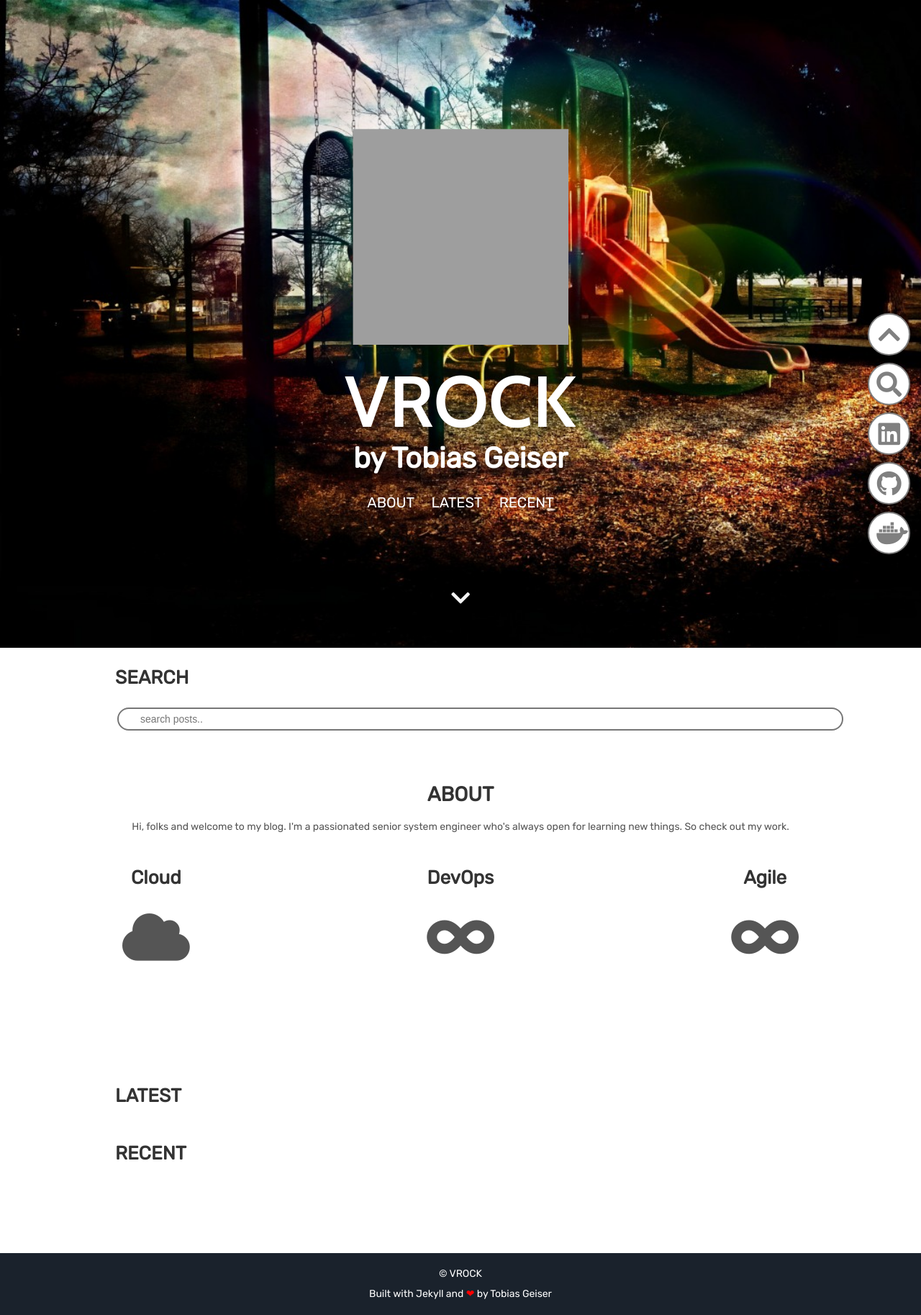
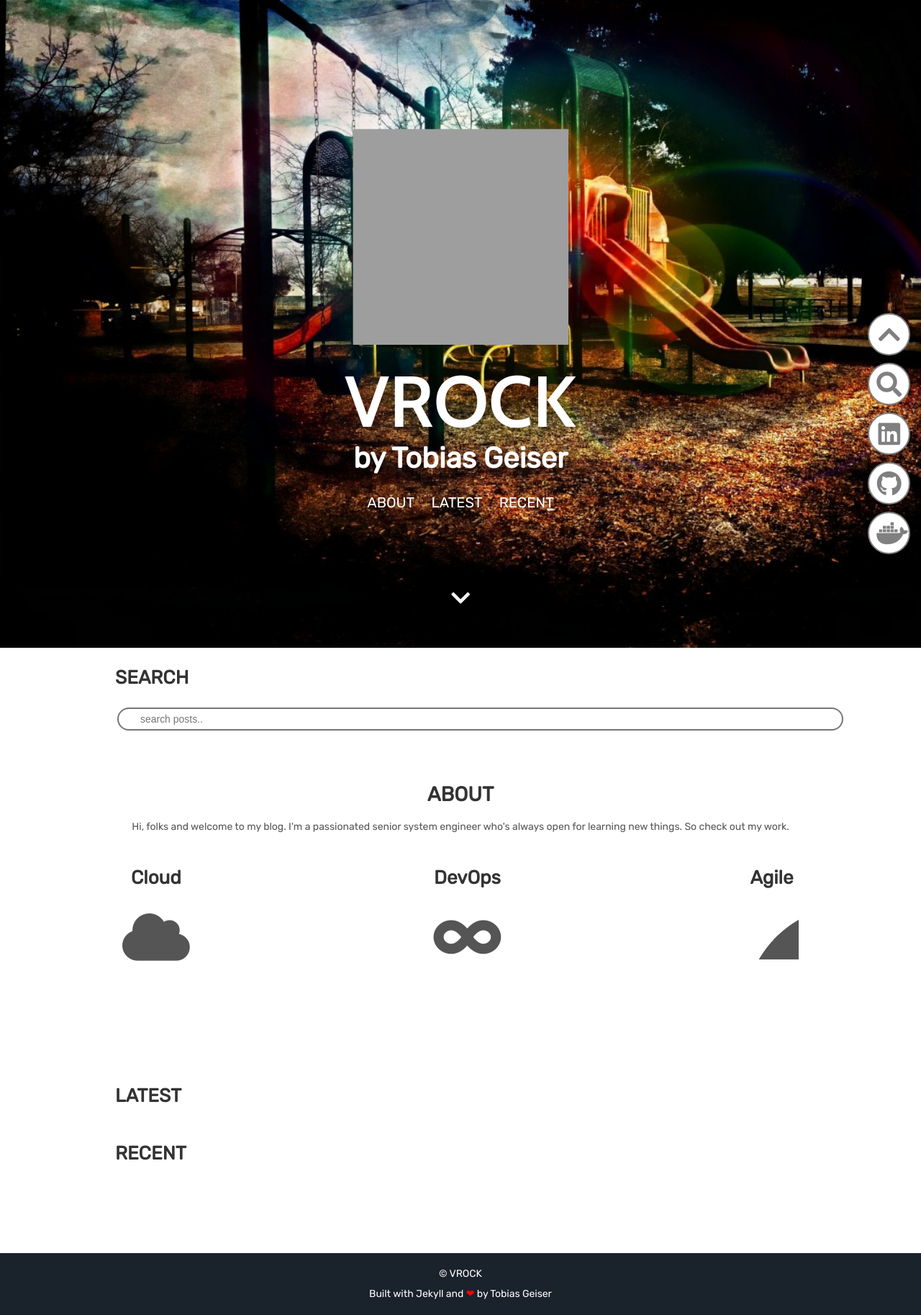
Before and after one commit to team-vrock/jekyll-theme-vrock, a Jekyll site: the page built from index.html, in a window 1280 px wide. Shown: the whole page at 72% size. Built offline with Jekyll 4.4.1, drawn with Linux system fonts in a browser that asks for light colours; comment, search, counter and statistics services are not loaded; grey boxes are pictures that could not be loaded.

Commit message:
updated agile icon

```diff
--- a/_includes/about.html
+++ b/_includes/about.html
@@ -15,8 +15,7 @@
     </div>
     <div class="tech">
       <h2>Agile</h2>
-      <div background-image: url("/assets/img/icon-agile.png");></div>
-      <i class="fas fa-infinity"></i>
+      <div class="icon-agile"></div>
       <p></p>
     </div>
 </div>
--- /dev/null
+++ b/_sass/_icons.scss
@@ -0,0 +1,12 @@
+.icon-agile {
+  background-image: url(/assets/img/icon-agile.png);
+  width:60px;
+  height:60px;
+  border:none;
+  padding:0px;
+  @media only screen and (min-width: $cut) {
+    flex-wrap: nowrap;
+    width: 75px;
+    height: 75px;
+  }
+}
--- a/_sass/styles.scss
+++ b/_sass/styles.scss
@@ -16,3 +16,4 @@
 @import 'navigation';
 @import 'projects';
 @import 'footer';
+@import 'icons';
```
